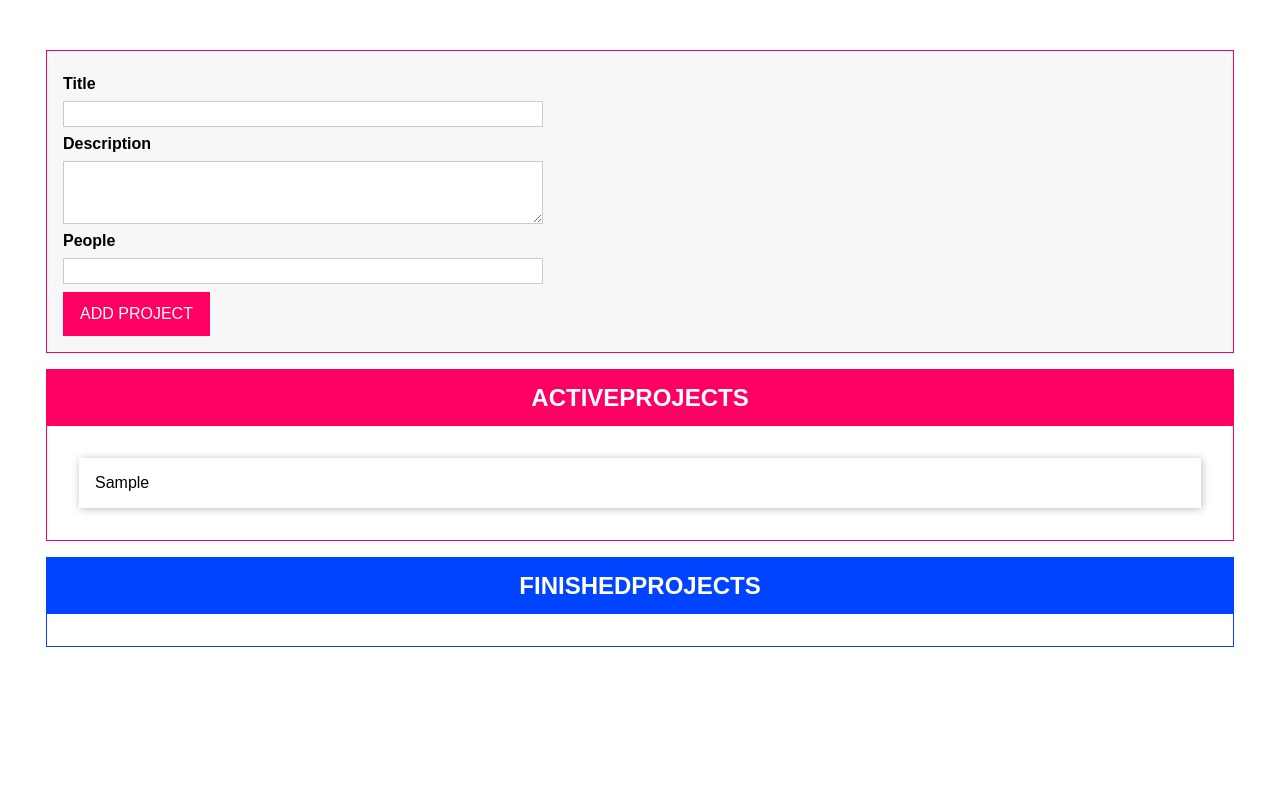
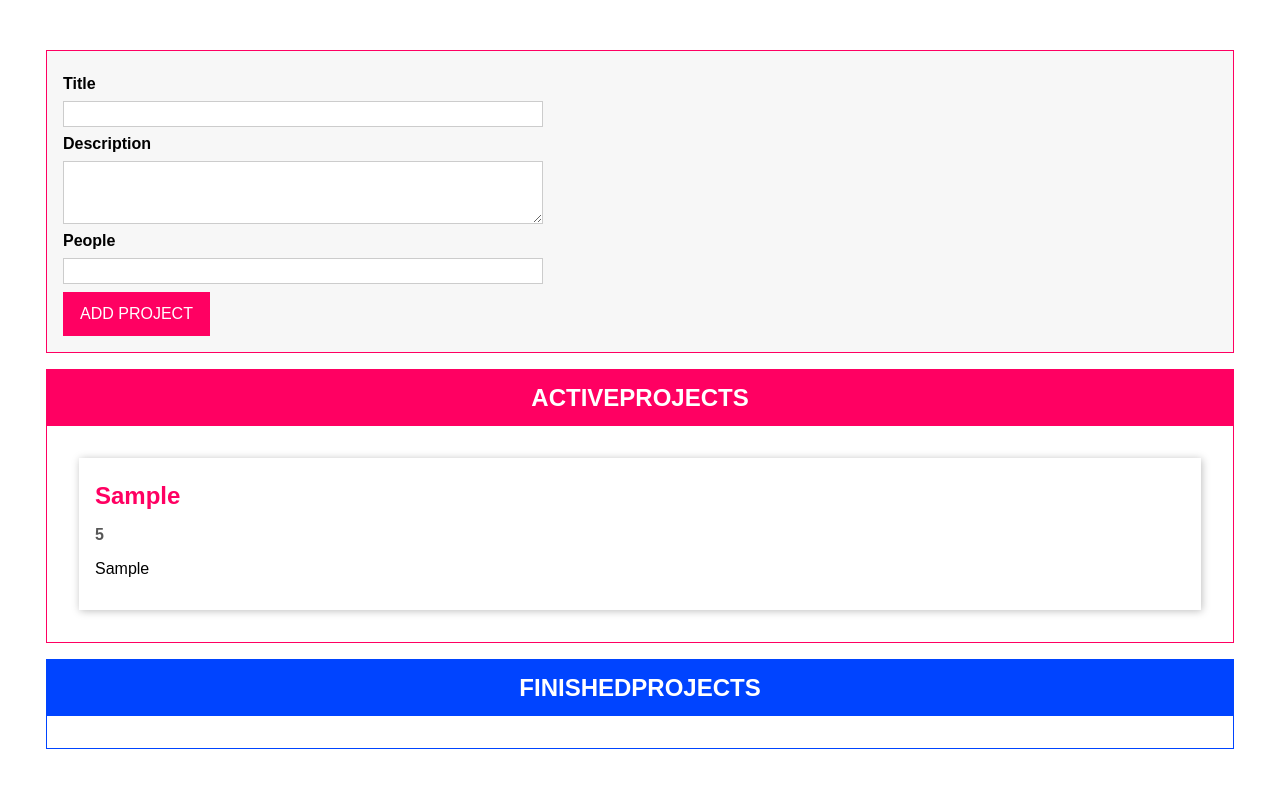
Before and after one commit to PincelliN/decorator-project, a website with bundled scripts: page index.html in a window 1280 px wide. Both pictures are taken after typing "Sample", "Sample", "5" into the empty fields and a click on the button "ADD PROJECT". Built offline with nearby package versions, Linux system fonts and the light colour scheme.

Commit message:
feat: add ProjectItem class

```diff
--- a/index.html
+++ b/index.html
@@ -26,8 +26,12 @@
         <button type="submit">ADD PROJECT</button>
       </form>
     </template>
-    <template id="sigle-project">
-      <li></li>
+    <template id="single-project">
+      <li>
+        <h2></h2>
+        <h3></h3>
+        <p></p>
+      </li>
     </template>
     <template id="project-list">
       <section class="projects">
--- a/src/app.ts
+++ b/src/app.ts
@@ -144,6 +144,26 @@ abstract class Component<T extends HTMLElement, U extends HTMLElement> {
   abstract renderContent(): void;
 }
 
+//ProjectItem Class
+class ProjectItem extends Component<HTMLUListElement, HTMLElement> {
+  private project: Project;
+
+  constructor(hostId: string, project: Project) {
+    super("single-project", hostId, false, project.id);
+    this.project = project;
+    this.configure();
+    this.renderContent();
+  }
+  configure() {}
+
+  renderContent() {
+    this.element.querySelector("h2")!.textContent = this.project.title;
+    this.element.querySelector("h3")!.textContent =
+      this.project.people.toString();
+    this.element.querySelector("p")!.textContent = this.project.description;
+  }
+}
+
 //ProjectList
 
 class ProjectList extends Component<HTMLDivElement, HTMLElement> {
@@ -182,9 +202,7 @@ class ProjectList extends Component<HTMLDivElement, HTMLElement> {
     )! as HTMLUListElement;
     listEl.innerHTML = "";
     for (const prjItem of this.assignedProjects) {
-      const listItem = document.createElement("li");
-      listItem.textContent = prjItem.title;
-      listEl.appendChild(listItem);
+      new ProjectItem(this.element.querySelector("ul")!.id, prjItem);
     }
   }
 }
```
